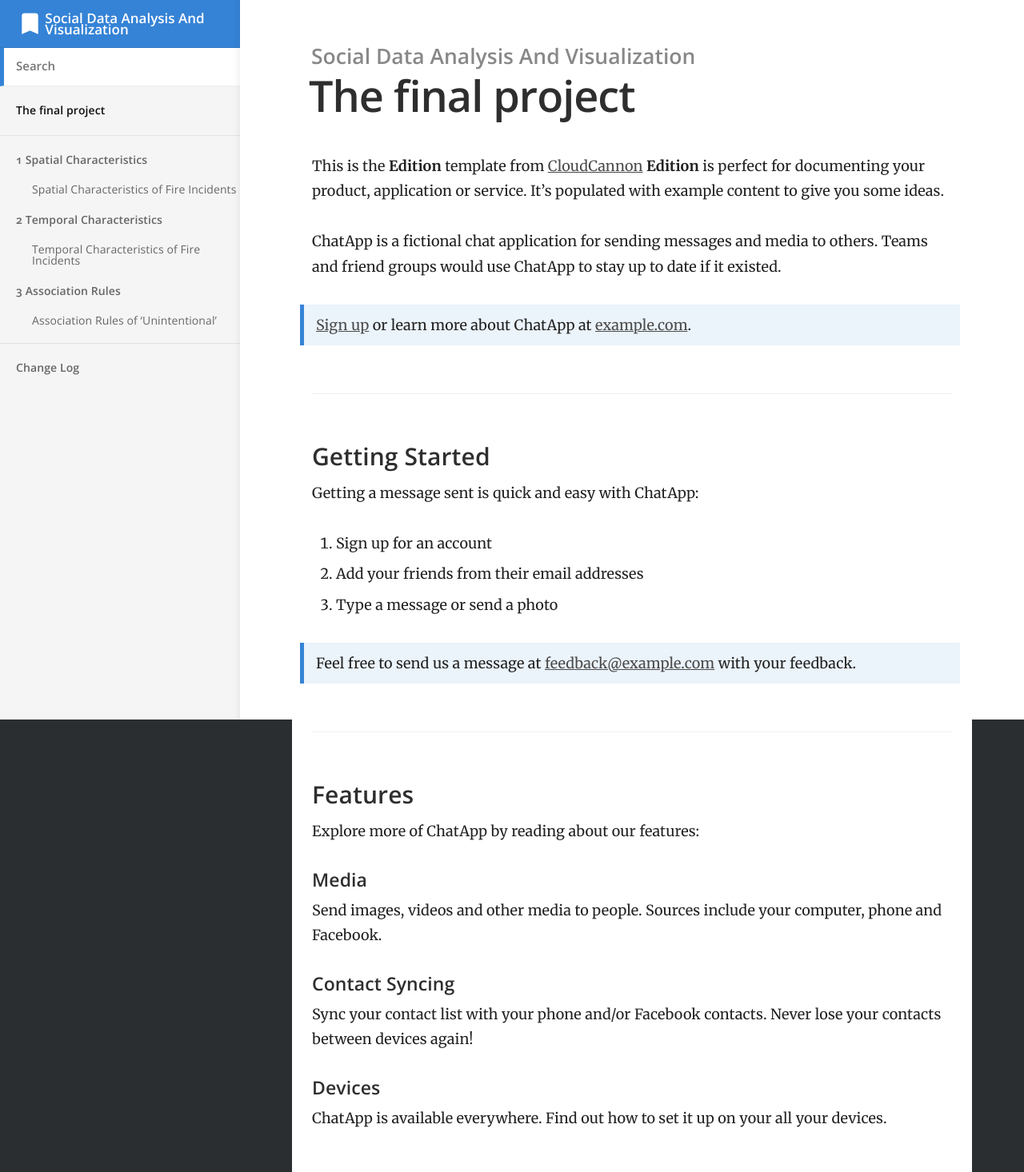
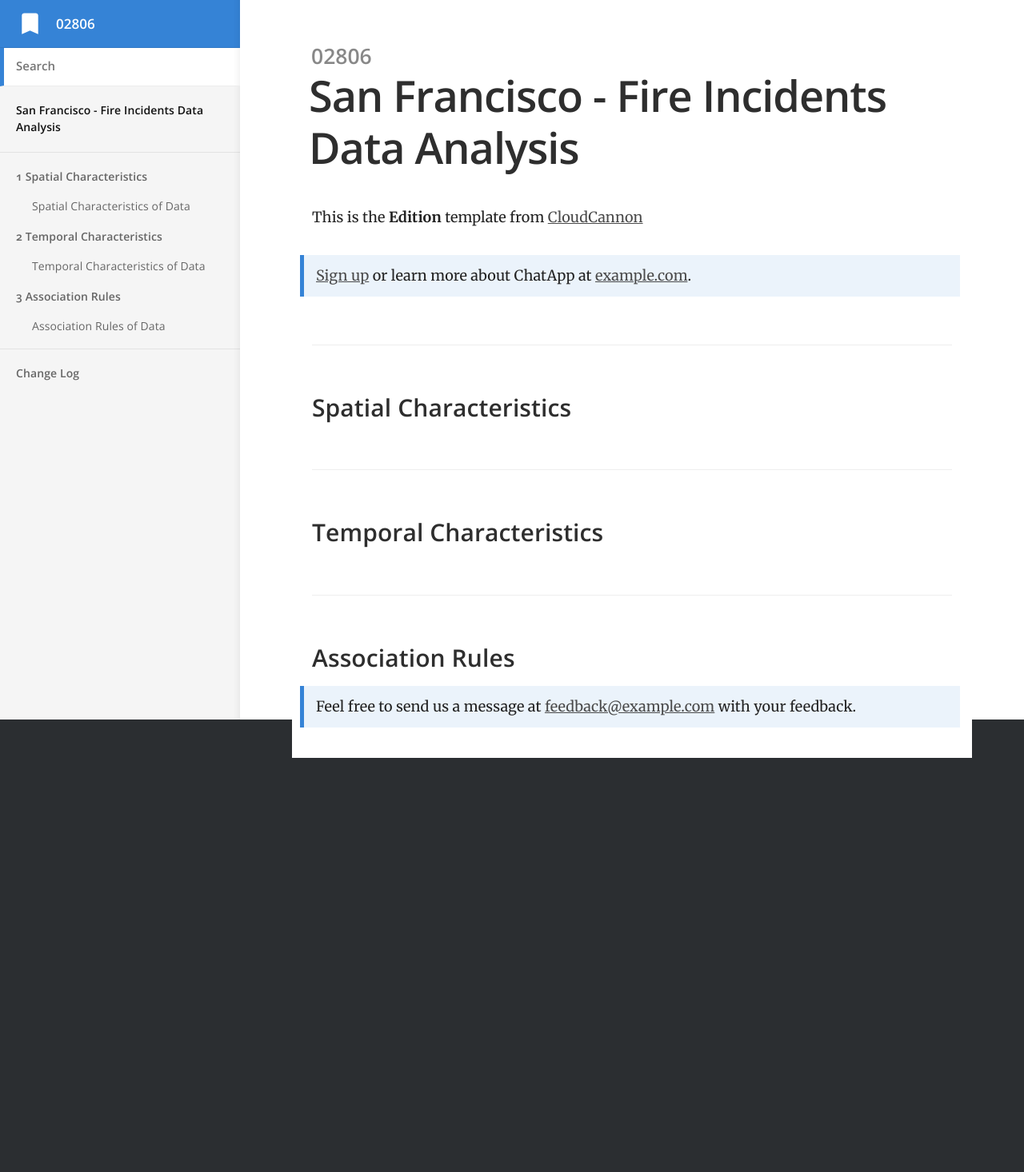
Before and after one commit to Alpiexta/Alpiexta.github.io, a Jekyll site: the page built from index.md, in a window 1280 px wide. Shown: the whole page at 80% size. Built offline with Jekyll 4.4.1, drawn with Linux system fonts in a browser that asks for light colours; after the commit the page ends 948 px from its top, so only the background shows below that.

Commit message:
eidt format

```diff
--- a/_config.yml
+++ b/_config.yml
@@ -1,7 +1,7 @@
 # ----
 # Site
 
-title: Social Data Analysis And Visualization
+title: 02806
 url: "https://chen-si-tong.github.io/"
 baseurl:
 google_analytics_key:
@@ -15,7 +15,7 @@ author:
   email:
   twitter: # twitter username without the @ symbol
 social:
-  name: Social Data Analysis And Visualization
+  name: 02806
   links:
     - https://chen-si-tong.github.io/
 
--- a/_docs/3 Association Rules/Association Rules of ‘Unintentional’.md
+++ b/_docs/3 Association Rules/Association Rules of Data.md
@@ -1,5 +1,5 @@
 ---
-title: Association Rules of ‘Unintentional’
+title: Association Rules of Data
 category: 3 Association Rules
 order: 1
 ---
--- a/index.md
+++ b/index.md
@@ -1,38 +1,18 @@
 ---
-title: The final project
+title: San Francisco - Fire Incidents Data Analysis
 ---
 
 This is the **Edition** template from [CloudCannon](http://cloudcannon.com/)
-**Edition** is perfect for documenting your product, application or service.
-It's populated with example content to give you some ideas.
 
-ChatApp is a fictional chat application for sending messages and media to others.
-Teams and friend groups would use ChatApp to stay up to date if it existed.
 
 > [Sign up](http://example.com/signup) or learn more about ChatApp at [example.com](http://example.com/).
 
-### Getting Started
+### Spatial Characteristics
 
-Getting a message sent is quick and easy with ChatApp:
+### Temporal Characteristics
 
-1. Sign up for an account
-2. Add your friends from their email addresses
-3. Type a message or send a photo
+### Association Rules
+
+
 
 > Feel free to send us a message at [feedback@example.com](mailto:feedback@example.com) with your feedback.
-
-### Features
-
-Explore more of ChatApp by reading about our features:
-
-#### Media
-
-Send images, videos and other media to people. Sources include your computer, phone and Facebook.
-
-#### Contact Syncing
-
-Sync your contact list with your phone and/or Facebook contacts. Never lose your contacts between devices again!
-
-#### Devices
-
-ChatApp is available everywhere. Find out how to set it up on your all your devices.
```
Also changed, not shown: _docs/1 Spatial Characteristics/Spatial Characteristics of Data.md (renamed from _docs/1 Spatial Characteristics/Spatial Characteristics of Fire Incidents.md, +1 -1 lines), _docs/2 Temporal Characteristics/Temporal Characteristics of Data.md (renamed from _docs/2 Temporal Characteristics/Temporal Characteristics of Fire Incidents.md, +1 -1 lines).
